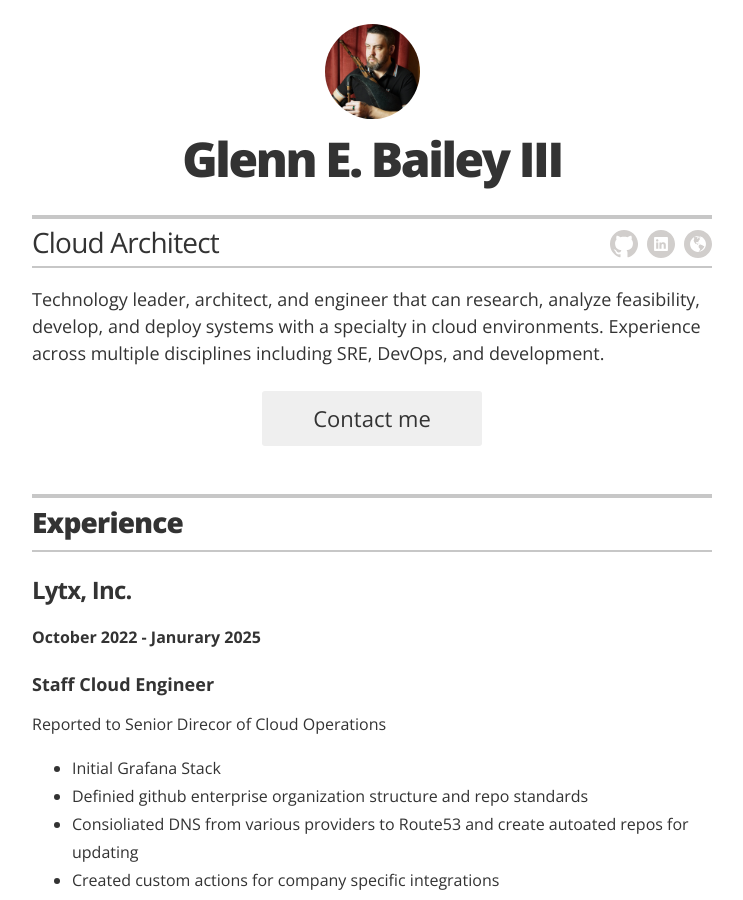
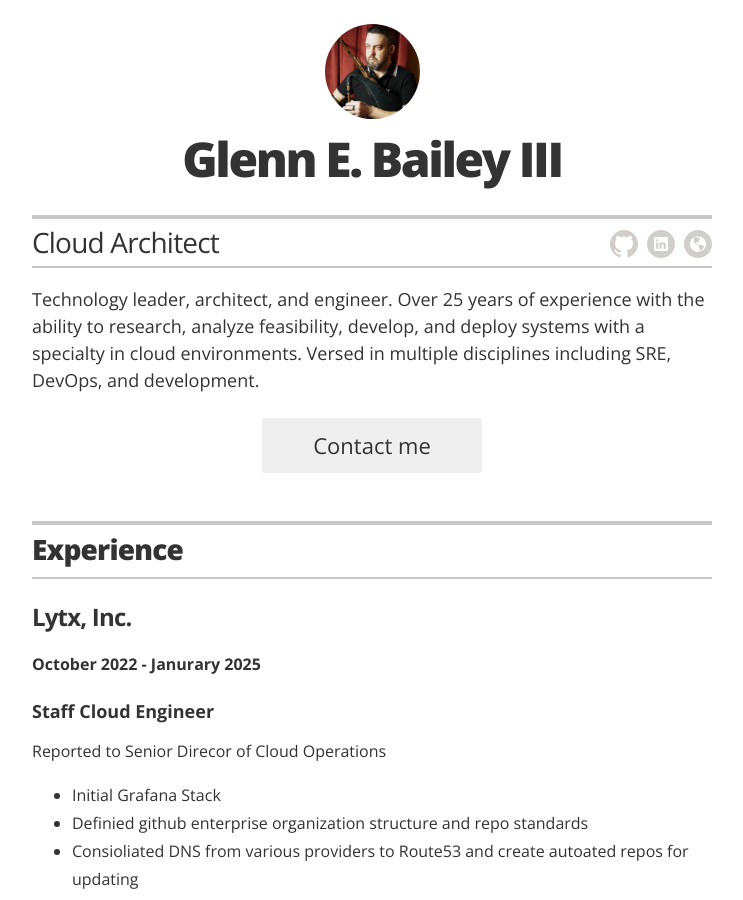
Before and after one commit to replicant0wnz/resume, a Jekyll site: the page built from index.html, in a window 1280 px wide and 900 px high. Shown: the whole window, without its empty margins (268-1011 px from the left). Built offline with Jekyll 4.4.1, drawn with Linux system fonts in a browser that asks for light colours.

```diff
--- a/_config.yml
+++ b/_config.yml
@@ -23,7 +23,11 @@
 resume_header_contact_info:     ""
 display_header_contact_info:    "false"
 
-resume_header_intro: "<p>Technology leader, architect, and engineer that can research, analyze feasibility, develop, and deploy systems with a specialty in cloud environments. Experience across multiple disciplines including SRE, DevOps, and development.</p>"
+resume_header_intro: |
+  <p>Technology leader, architect, and engineer. Over 25 years of experience
+  with the ability to research, analyze feasibility, develop, and deploy
+  systems with a specialty in cloud environments. Versed in multiple disciplines
+  including SRE, DevOps, and development.</p>
 
 # use "yes" to display the email contact button,
 # "no" to display an "I'm not looking for work" message,
```
